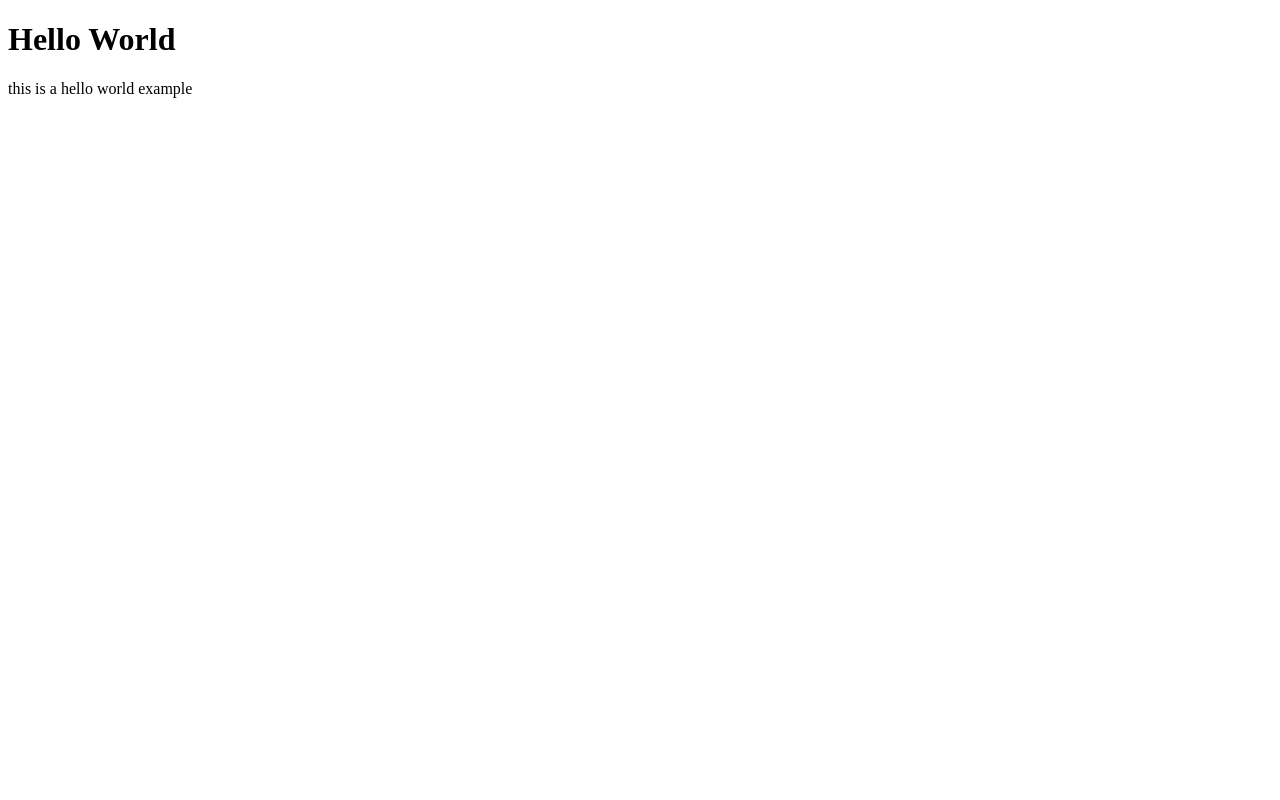
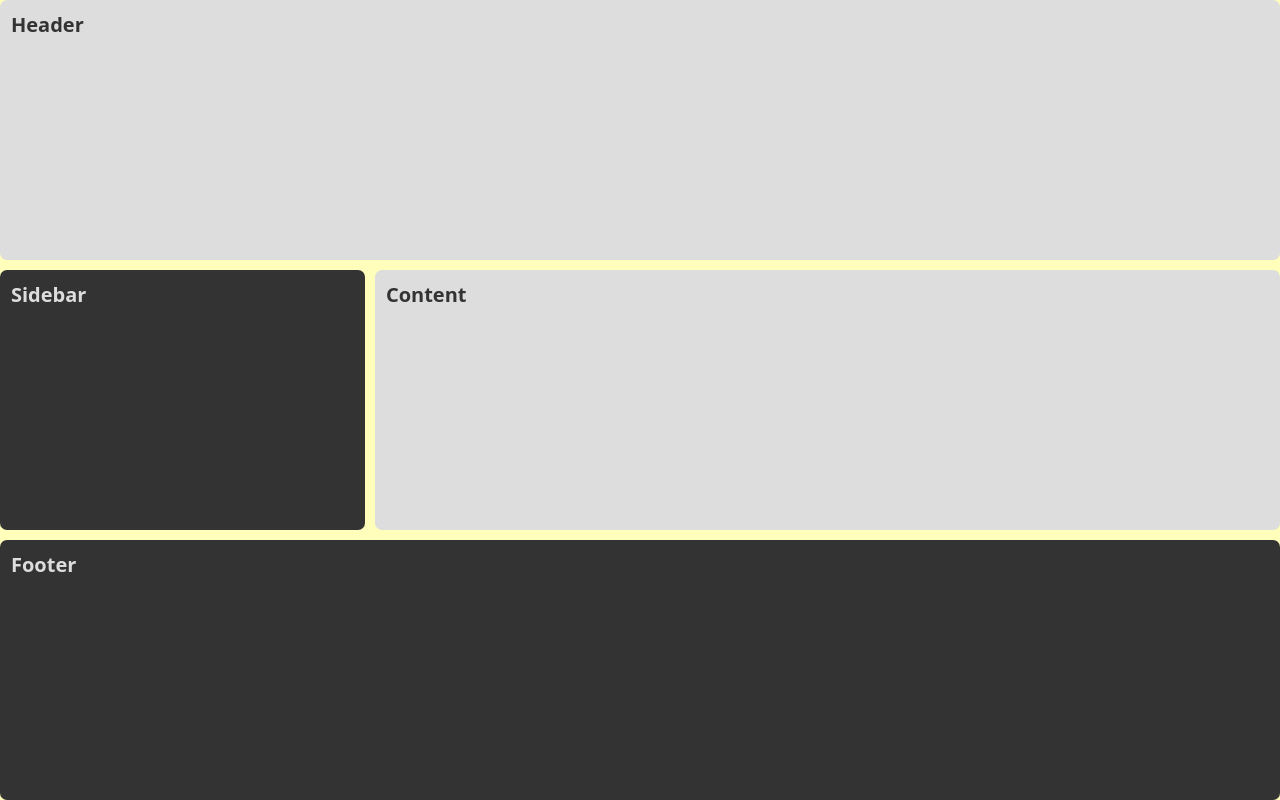
Before and after one commit to btheiney/Repo_Example, a plain HTML site: page index.html in a window 1280 px wide. Drawn offline with Linux system fonts and the light colour scheme.

Commit message:
Layout examples using Grid and Flexbox

```diff
--- /dev/null
+++ b/assets/css/background-styles-flex.css
@@ -0,0 +1,26 @@
+* {
+	box-sizing: border-box;
+	margin: 0;
+	padding: 0;
+}
+:root {
+	--light: #ddd;
+	--dark: #333;
+}
+.container {
+	background-color: #ffb;
+}
+.flexbox-item {
+	border-radius: 7px;
+	color: #eee;
+	font: 700 20px 'Open Sans';
+	padding: 11px;
+}
+.flexbox-item:nth-child(even) {
+	background-color: var(--dark);
+	color: var(--light);
+}
+.flexbox-item:nth-child(odd) {
+	background-color: var(--light);
+	color: var(--dark);
+}
--- /dev/null
+++ b/assets/css/background-styles.css
@@ -0,0 +1,26 @@
+* {
+	box-sizing: border-box;
+	margin: 0;
+	padding: 0;
+}
+:root {
+	--light: #ddd;
+	--dark: #333;
+}
+.container {
+	background-color: #ffb;
+}
+.grid-item {
+	border-radius: 7px;
+	color: #eee;
+	font: 700 20px 'Open Sans';
+	padding: 11px;
+}
+.grid-item:nth-child(even) {
+	background-color: var(--dark);
+	color: var(--light);
+}
+.grid-item:nth-child(odd) {
+	background-color: var(--light);
+	color: var(--dark);
+}
--- /dev/null
+++ b/assets/css/flexbox-styles.css
@@ -0,0 +1,22 @@
+.container {
+    display: flex;
+    flex-direction: row;
+    flex-wrap: wrap;
+    margin: 2em auto;
+    max-width: 1000px;
+    padding: 11px;
+    justify-content: center;
+}
+
+.flexbox-item {
+    margin-left: 5px;
+    padding: 11px;
+}
+
+/* .flexbox-item:first-child {
+    margin: 0;
+} */
+
+/* .flexbox-item-4 {
+    order: -1;
+} */
--- /dev/null
+++ b/assets/css/grid-styles.css
@@ -0,0 +1,27 @@
+.container {
+    display: grid;
+    min-height: 100vh;
+    grid-template-columns: auto;
+    grid-template-rows: auto;
+    gap: 10px;
+    grid-template-areas:
+        "header header header header"
+        "sidebar content content content"
+        "footer footer footer footer";
+}
+
+.grid-item-1 {
+    grid-area: header;
+}
+
+.grid-item-2 {
+    grid-area: sidebar;
+}
+
+.grid-item-3 {
+    grid-area: content;
+}
+
+.grid-item-4 {
+    grid-area: footer;
+}
--- a/index.html
+++ b/index.html
@@ -6,12 +6,20 @@
     <meta http-equiv="X-UA-Compatible" content="IE=edge">
     <meta name="viewport" content="width=device-width, initial-scale=1.0">
     <title>Document</title>
+
+    <!-- stylesheets -->
+    <link rel="stylesheet" href="assets/css/background-styles.css">
+    <link rel="stylesheet" href="assets/css/grid-styles.css">
 </head>
 
 <body>
 
-    <h1>Hello World</h1>
-    <p>this is a hello world example</p>
+    <div class="container">
+        <div class="grid-item grid-item-1">Header</div>
+        <div class="grid-item grid-item-2">Sidebar</div>
+        <div class="grid-item grid-item-3">Content</div>
+        <div class="grid-item grid-item-4">Footer</div>
+    </div>
 
 </body>
 </html>
```
Also changed, not shown: flexbox.html (added, +26 -0 lines).
